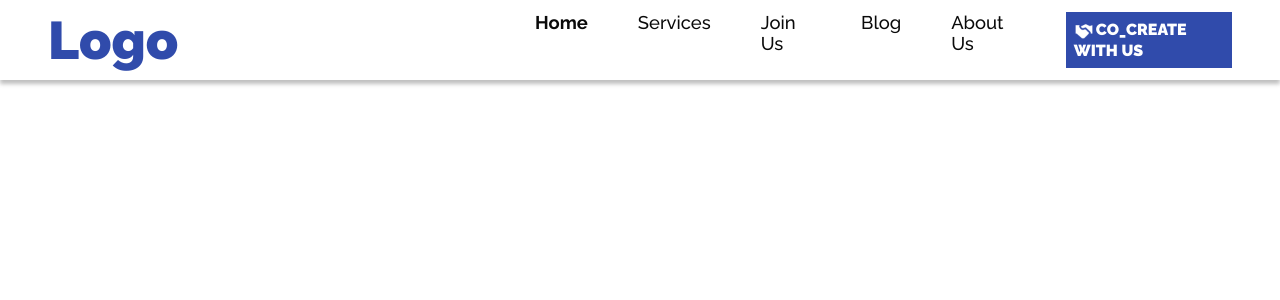
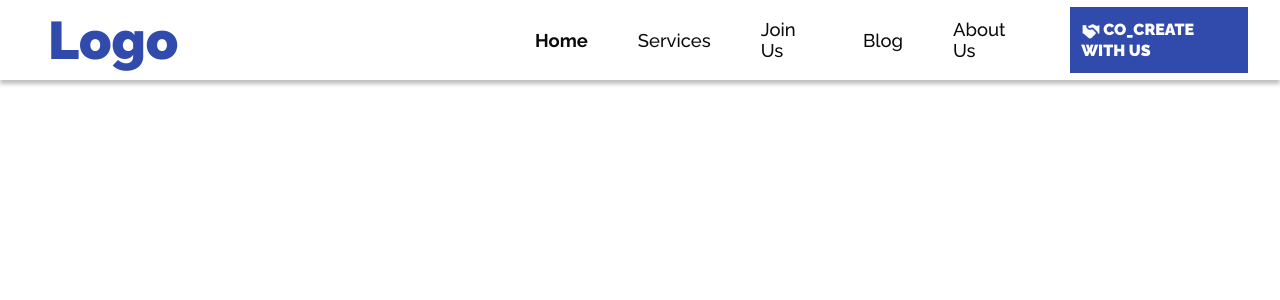
Before and after one commit to anishrajpandey/Systematic-software, a React (Create React App) app: page / in a window 1280 px wide. Shown: the top 300 px of the page. Built offline with nearby package versions, Linux system fonts and the light colour scheme.

Commit message:
alignment

```diff
--- a/src/App.css
+++ b/src/App.css
@@ -6,7 +6,7 @@ body {
   display: flex;
   width: 100vw;
   height: 5rem;
-  padding: 1.5rem 3rem;
+  padding: 1.5rem 2rem 1.5rem 3em;
   align-items: center;
   flex-shrink: 0;
   background: #fff;
@@ -16,6 +16,7 @@ body {
 .menu {
   display: flex;
   gap: 50px;
+  align-items: center;
 }
 .logo {
   width: 9.4375rem;
@@ -64,7 +65,8 @@ body {
 .cocreate {
   box-sizing: border-box;
   display: flex;
-  padding: 0.5rem;
+  padding: 0.8rem 0.7rem;
+  /* margin-left: 2rem; */
   /* align-items: flex-; */
   font-size: 1rem;
 
```
